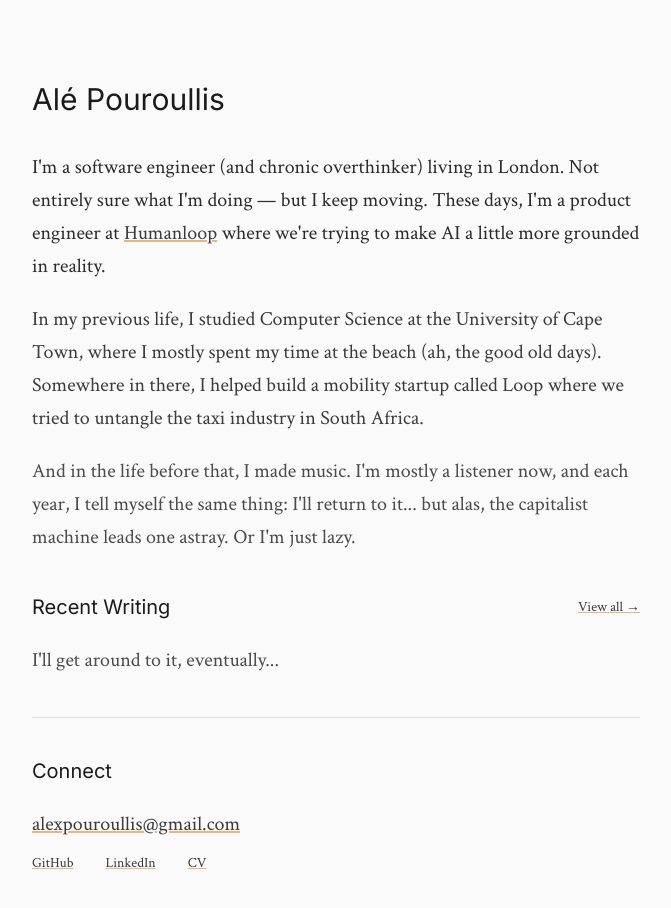
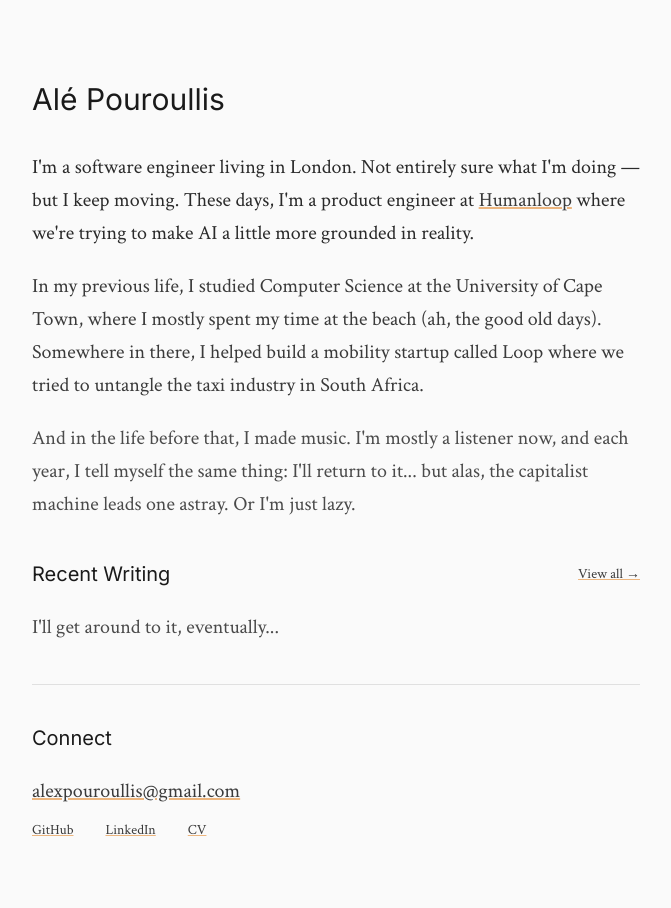
Before and after one commit to AlePouroullis/personal-site-latest, a Next.js app: page / in a window 1280 px wide. Shown: the top 908 px of the page, without its empty margins (304-975 px from the left). Built offline with nearby package versions, Linux system fonts and the light colour scheme.

Commit message:
Remove generic chronic overthinker paranthetical

```diff
--- a/src/app/opengraph-image.tsx
+++ b/src/app/opengraph-image.tsx
@@ -87,7 +87,7 @@ export default async function Image() {
               fontFamily: crimsonText ? 'Crimson Text' : 'ui-serif, Georgia, serif',
             }}
           >
-            Software engineer and chronic overthinker living in London
+            Software engineer living in London
           </p>
         </div>
 
--- a/src/app/page.tsx
+++ b/src/app/page.tsx
@@ -18,7 +18,7 @@ export default async function Home() {
 
         <div className="space-y-6 bio-section">
           <p style={{ color: "var(--text-primary)" }}>
-            I&apos;m a software engineer (and chronic overthinker) living in
+            I&apos;m a software engineer living in
             London. Not entirely sure what I&apos;m doing — but I keep moving.
             These days, I&apos;m a product engineer at{" "}
             <a href="https://humanloop.com" target="_blank" rel="noopener">
```
